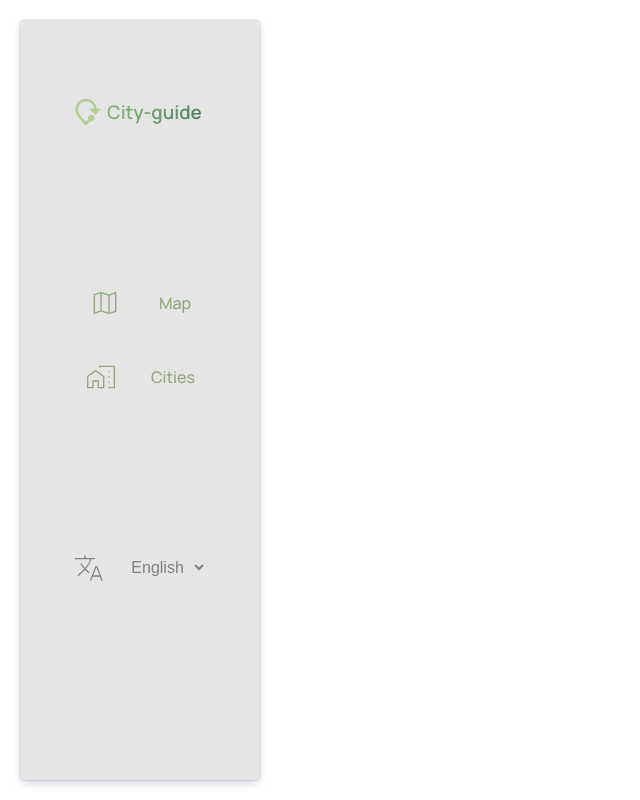
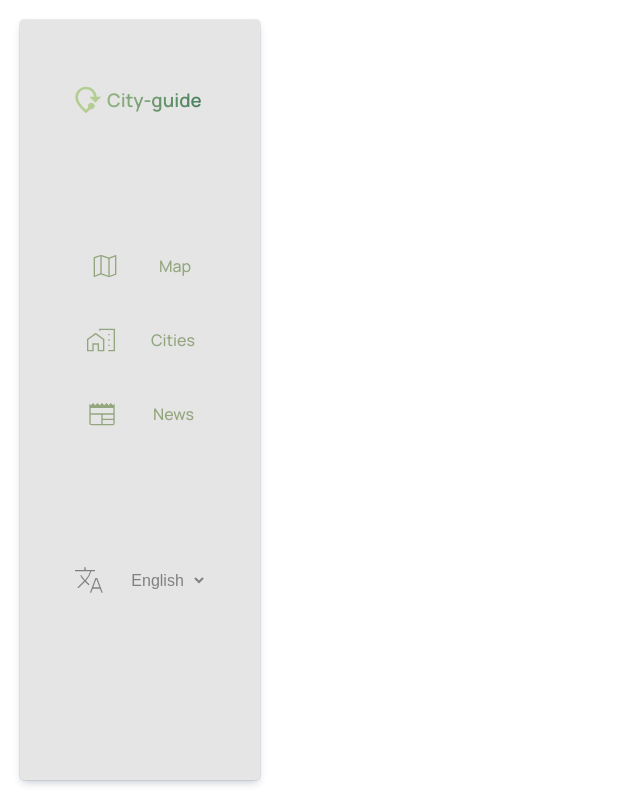
Before and after one commit to aliona-kragel/city-guide, a React (Create React App) app: page / in a window 1280 px wide. Shown: the whole page, without its empty margins (0-640 px from the left). Built offline with nearby package versions, Linux system fonts and the light colour scheme; what leaflet-geosearch would draw is missing.

Commit message:
Added news page

```diff
--- a/src/components/MavMenu/index.tsx
+++ b/src/components/MavMenu/index.tsx
@@ -2,11 +2,12 @@ import LinkItem from "../base/LinkItem";
 import { FlexContainer } from "../styled/FlexContainer";
 import HomeWorkOutlinedIcon from '@mui/icons-material/HomeWorkOutlined';
 import MapOutlinedIcon from '@mui/icons-material/MapOutlined';
-// import LogoutOutlinedIcon from '@mui/icons-material/LogoutOutlined';
 import Logo from "components/Logo";
 import LanguageSelect from "components/LanguageSelect";
 import { useTranslation } from "react-i18next";
+import { Newspaper } from "@mui/icons-material";
 import "./index.scss";
+
 
 
 const NavMenu = () => {
@@ -24,11 +25,11 @@ const NavMenu = () => {
           <HomeWorkOutlinedIcon fontSize="small" />
           <span>{t("cities")}</span>
         </LinkItem>
+        <LinkItem to="news">
+          <Newspaper fontSize="small" />
+          <span>{t("news")}</span>
+        </LinkItem>
       </div>
-      {/* <div className="nav__logout">
-        <LogoutOutlinedIcon />
-        <span>Logout</span>
-      </div> */}
       <LanguageSelect />
     </FlexContainer>
   )
--- /dev/null
+++ b/src/pages/News/index.tsx
@@ -0,0 +1,10 @@
+
+const News = () => {
+  return (
+    <>
+      News
+    </>
+  )
+}
+
+export default News
--- a/src/router/index.tsx
+++ b/src/router/index.tsx
@@ -1,3 +1,4 @@
+import News from 'pages/News';
 import PlaceDetails from 'pages/PlaceDetails';
 import { createBrowserRouter, createRoutesFromElements, Route } from 'react-router-dom'
 import MainLayout from '../layouts/MainLayout';
@@ -10,6 +11,7 @@ export const router = createBrowserRouter(createRoutesFromElements(
       <Route path="map" element={<Map />} />
       <Route path="cities" element={<Cities />} />
       <Route path="/cities/:osm_id" element={<PlaceDetails />} />
+      <Route path="news" element={<News />} />
     </Route >
   </>
 ))
--- a/src/translations/index.ts
+++ b/src/translations/index.ts
@@ -2,6 +2,7 @@
 export const translationsEn = {
   map: "Map",
   cities: "Cities",
+  news: "News",
   attractions: "Attractions",
   noDescription: "No description",
   noLocations: "No locations",
@@ -21,6 +22,7 @@ export const translationsEn = {
 export const translationsRu = {
   map: "Карта",
   cities: "Города",
+  news: "Новости",
   attractions: "Достопримечательности",
   noDescription: "Нет описания",
   noLocations: "Нет локаций",
```
